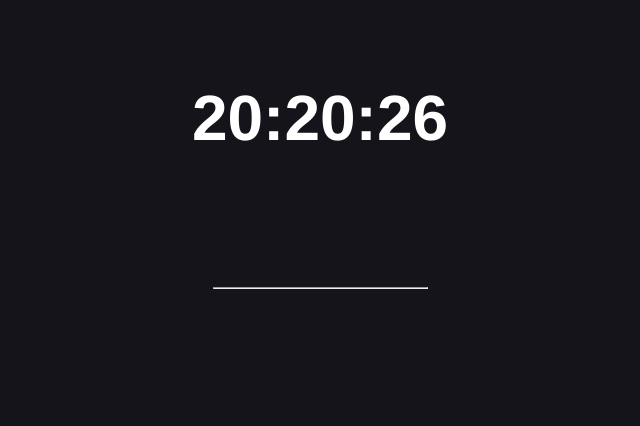
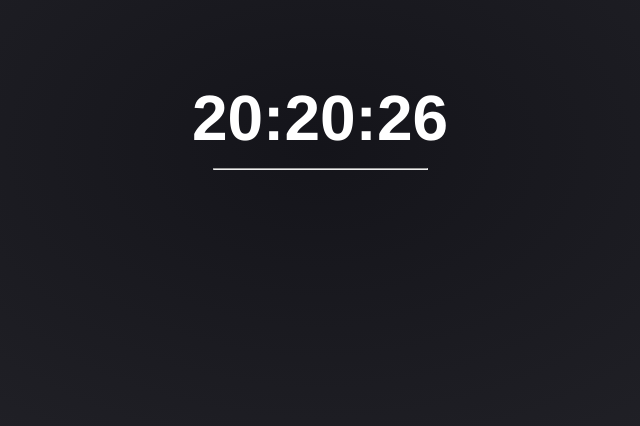
Before and after one commit to POLaferriere/3.3-color-clock, a website: page index.html in a window 1280 px wide. Shown: the part 282-708 px from the top of the page, without its empty margins (320-960 px from the left). Drawn offline with Linux system fonts and the light colour scheme.

Commit message:
Added radial gradient to background

```diff
--- a/scripts/main.js
+++ b/scripts/main.js
@@ -15,9 +15,11 @@ var currentTime = hours + ":" + minutes + ":" + seconds;
 document.querySelector(".time").textContent = currentTime;
 
 var hexColor = leadingZero(Number(hours).toString(16)) + leadingZero(Number(minutes).toString(16)) + leadingZero(Number(seconds).toString(16));
+var hexColor2 = leadingZero((Number(hours)+20).toString(16)) + leadingZero((Number(minutes)+20).toString(16)) + leadingZero((Number(seconds)+20).toString(16));
+
 
 var background = document.querySelector('body');
-background.style.background = '#' + hexColor;
+background.style.background = '#' + hexColor + ' radial-gradient(#' + hexColor + ' , #' + hexColor2 + ')';
 
 var barWidth = Number(Math.round((time.getSeconds() / 60) * 100));
 
@@ -37,6 +39,7 @@ function timeRefresh() {
 
 
   hexColor = leadingZero(Number(hours).toString(16)) + leadingZero(Number(minutes).toString(16)) + leadingZero(Number(seconds).toString(16));
+  hexColor2 = leadingZero((Number(hours)+20).toString(16)) + leadingZero((Number(minutes)+20).toString(16)) + leadingZero((Number(seconds)+20).toString(16));
 
   document.querySelector(".time").textContent = currentTime;
 
@@ -46,7 +49,7 @@ function timeRefresh() {
 
   bar.style.width = barWidth + '%';
 
-  background.style.background = '#' + hexColor;
+  background.style.background = '#' + hexColor + ' radial-gradient(#' + hexColor + ' , #' + hexColor2 + ')';
 }
 
 setInterval(timeRefresh, 1000);
--- a/scss/main.scss
+++ b/scss/main.scss
@@ -1,5 +1,10 @@
 @import '../bower_components/bourbon/app/assets/stylesheets/bourbon';
 @import '../bower_components/neat/app/assets/stylesheets/neat';
+
+body {
+  height: 400px;
+}
+
 
 .container {
   position: absolute;
@@ -32,7 +37,7 @@ h1 {
 
 .hr-container {
   max-width: 500px;
-  margin-top: 45%;
+  margin-top: 450px;
   position: relative;
   left: 50%;
   transform: translateX(-50%);
```
Also changed, not shown: css/main.css.
